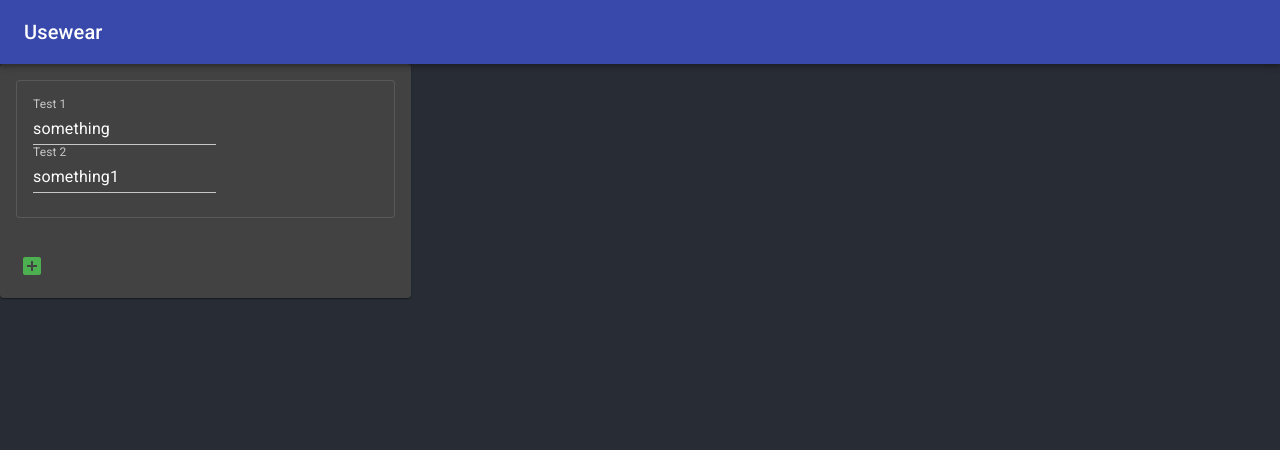
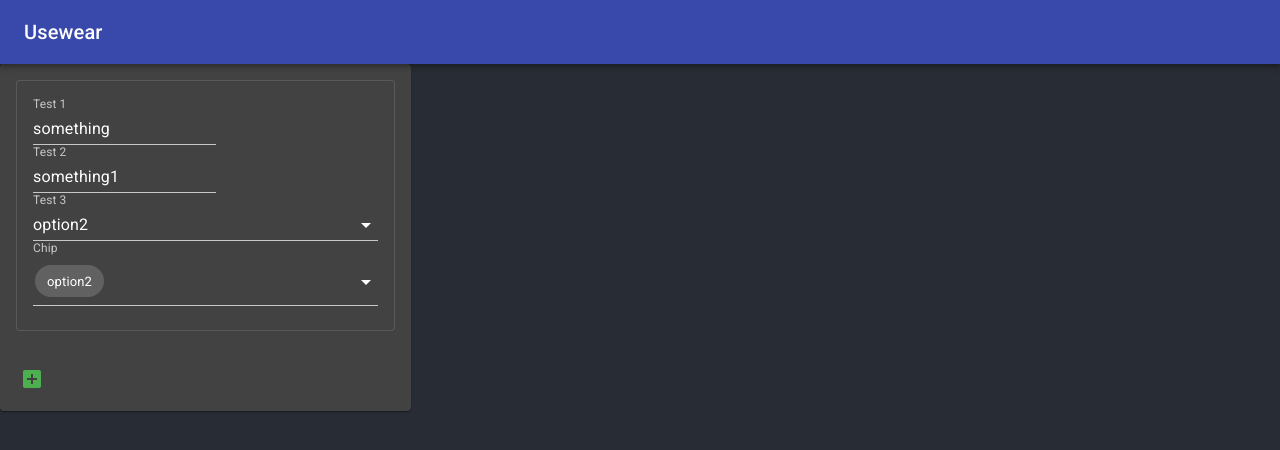
Before and after one commit to dimkinv/usewear-client, a React (Create React App) app: page / in a window 1280 px wide. Shown: the top 450 px of the page. Built offline with nearby package versions, Linux system fonts and the light colour scheme.

Commit message:
added multi select

```diff
--- a/src/App.tsx
+++ b/src/App.tsx
@@ -27,8 +27,30 @@ const testData: FormField[] = [
     inputType: SmartInputType.text,
     label: 'Test 2',
     propertyName: 'test1',
+    placeholder: 'Test2 Placeholder',
+    value: 'something1'
+  },
+  {
+    inputType: SmartInputType.select,
+    label: 'Test 3',
+    propertyName: 'test3',
     placeholder: 'Test1 Placeholder',
-    value: 'something1'
+    value: 'option2',
+    options:[
+      'option1',
+      'option2'
+    ]
+  },
+  {
+    inputType: SmartInputType.multi_select,
+    label: 'Test 4',
+    propertyName: 'test4',
+    placeholder: 'Test2 Placeholder',
+    value: ['option2'],
+    options:[
+      'option1',
+      'option2'
+    ]
   }
 ];
 
--- a/src/dynamic-forms/smart-group/SmartGroup.tsx
+++ b/src/dynamic-forms/smart-group/SmartGroup.tsx
@@ -33,6 +33,7 @@ export const SmartGroup: React.FC<SmartGroupProps> = (props) => {
                             id={field.propertyName}
                             propertyName={field.propertyName}
                             value={fieldsState![field.propertyName]}
+                            options={field.options}
                             onChange={(fieldName, value) => setFieldsState({
                                 ...fieldsState,
                                 [fieldName]: value
--- a/src/dynamic-forms/smart-input/MultiSelect.tsx
+++ b/src/dynamic-forms/smart-input/MultiSelect.tsx
@@ -1,9 +1,9 @@
 import { FormControl, InputLabel, Chip, Select, MenuItem, makeStyles } from "@material-ui/core";
 import { useState } from "react";
+import { SmartInputProps } from "./SmartInput";
 
 export interface MultiSelectProps {
-  options: string[];
-  id: string;
+  smartInputProps: SmartInputProps
 }
 
 const useStyles = makeStyles({
@@ -14,21 +14,21 @@ const useStyles = makeStyles({
 });
 
 export const MultiSelect: React.FC<MultiSelectProps> = (props) => {
-  const [values, setValues] = useState<string[]>([]);
+  const {smartInputProps} = props
   const classes = useStyles();
 
   return (
     <FormControl fullWidth>
-      <InputLabel id={`label_${props.id}`}>Chip</InputLabel>
+      <InputLabel id={`label_${smartInputProps.id}`}>Chip</InputLabel>
       <Select
-        labelId={`label_${props.id}`}
-        id={props.id}
+        labelId={`label_${smartInputProps.id}`}
+        id={smartInputProps.id}
         multiple
-        value={values}
-        onChange={event => setValues(event.target.value as string[])}
+        value={smartInputProps.value}
+        onChange={event => smartInputProps.onChange(smartInputProps.propertyName, event.target.value as string[])}
         renderValue={renderValues}
       >
-        {props.options.map((value) => (
+        {smartInputProps.options?.map((value) => (
           <MenuItem key={value} value={value}>
             {value}
           </MenuItem>
--- a/src/dynamic-forms/smart-input/SmartInput.tsx
+++ b/src/dynamic-forms/smart-input/SmartInput.tsx
@@ -51,9 +51,11 @@ function renderComponent(props: PropsWithChildren<SmartInputProps>, personName:
         <InputLabel id={`label_${uniqueControlId}`}>{props.label}</InputLabel>
         <Select
           fullWidth
+          placeholder={props.placeholder}
           labelId={`label_${uniqueControlId}`}
           id={uniqueControlId}
-          value={10}
+          value={props.value}
+          onChange={event => props.onChange(props.propertyName, event.target.value as string)}
         >
           {props.options?.map((value) => (
             <MenuItem key={value} value={value}>
@@ -63,6 +65,6 @@ function renderComponent(props: PropsWithChildren<SmartInputProps>, personName:
         </Select>
       </FormControl>
     case SmartInputType.multi_select:
-      return <MultiSelect options={props.options!} id={uniqueControlId} />
+      return <MultiSelect smartInputProps={props} />
   }
 }
```
